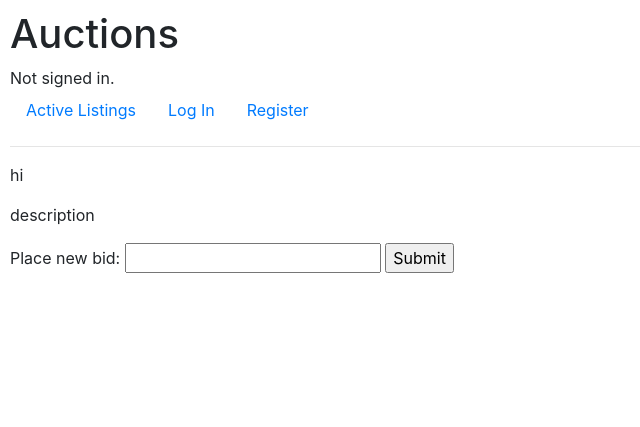
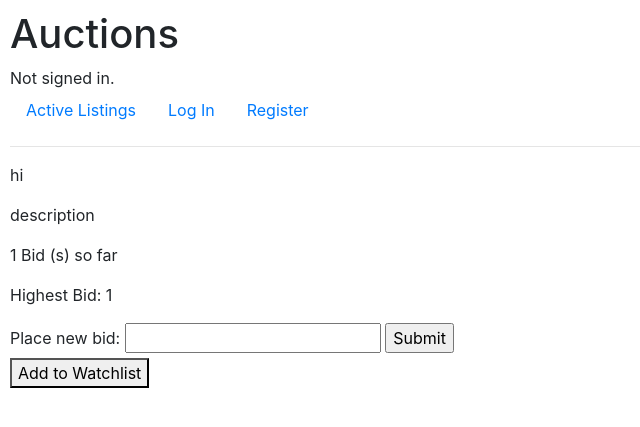
Before and after one commit to row-huh/cs50w, a Django app: template commerce/auctions/templates/auctions/listing.html in a window 1280 px wide. Shown: the top 427 px of the page, without its empty margins (0-640 px from the left). Run offline with Django 3.2, Linux system fonts and the light colour scheme; data comes from the database, SQL or seed files in the repository; both versions use the stored data as it was after the commit; tables that the repository leaves empty hold one stand-in row (values such as "Sample post"); the template is opened without the code that fills it: values that come from a table or form of the project are taken from there, most other values are stand-ins (such as "Sample title", 1, 10 or a date in 2020); some libraries are stand-ins or nearby versions.

Commit message:
completed half of watchlists

```diff
--- a/commerce/auctions/models.py
+++ b/commerce/auctions/models.py
@@ -24,3 +24,7 @@ class Comments(models.Model):
     listing_id = models.ForeignKey(AuctionListings, on_delete=models.CASCADE)
     user_id = models.ForeignKey(User, on_delete=models.CASCADE)
     content = models.CharField(max_length=64)
+
+class WatchList(models.Model):
+    user = models.ForeignKey(User, on_delete=models.CASCADE)
+    listing = models.ForeignKey(AuctionListings, on_delete=models.CASCADE)
--- a/commerce/auctions/templates/auctions/listing.html
+++ b/commerce/auctions/templates/auctions/listing.html
@@ -3,7 +3,8 @@
 {% block body %}
     <p>{{ listing.title }}</p>
     <p>{{ listing.description }}</p>
-    <p>{{ listing.bid }}</p>
+    <p>{{ total_bids }} Bid (s) so far</p>
+    <p>Highest Bid: {{ max_bid }}</p>
 
     <form action="{% url 'listing-page' listing.id %}" method="POST">
         {% csrf_token %}
@@ -13,4 +14,10 @@
         <input name="listing_id" type="number" hidden value={{ listing.id }}>
         <input type="submit" value="Submit">
     </form>
+
+    <form method="POST" action="{% url 'add-to-watchlist' listing.id %}">
+        {% csrf_token %}
+        <button type="submit">Add to Watchlist</button>
+    </form>
+
 {% endblock body %}
--- a/commerce/auctions/urls.py
+++ b/commerce/auctions/urls.py
@@ -9,5 +9,6 @@ urlpatterns = [
     path("register", views.register, name="register"),
     path("create-listing", views.create_listing, name="create-listing"),
     path("listing-page", views.listing_page, name="listing-page"),
-    path("listing-page/<int:listing_id>", views.listing_page, name="listing-page")
+    path("listing-page/<int:listing_id>", views.listing_page, name="listing-page"),
+    path("add-to-watchlist/add/<int:listing_id>", views.add_to_watchlist, name="add-to-watchlist")
 ]
```
Also changed, not shown: commerce/auctions/views.py (+17 -5 lines), commerce/auctions/migrations/0006_watchlist.py (added), commerce/db.sqlite3.
